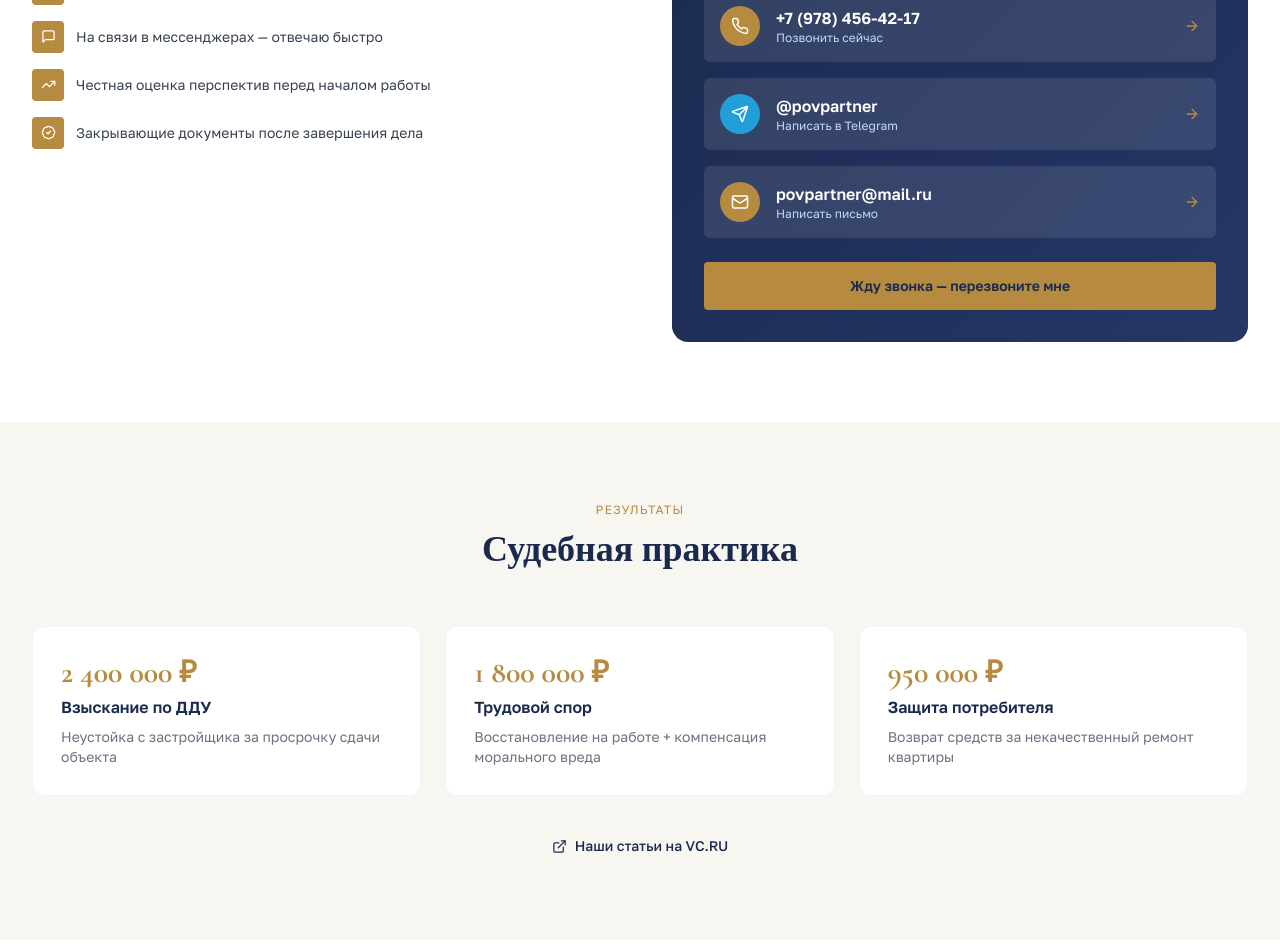
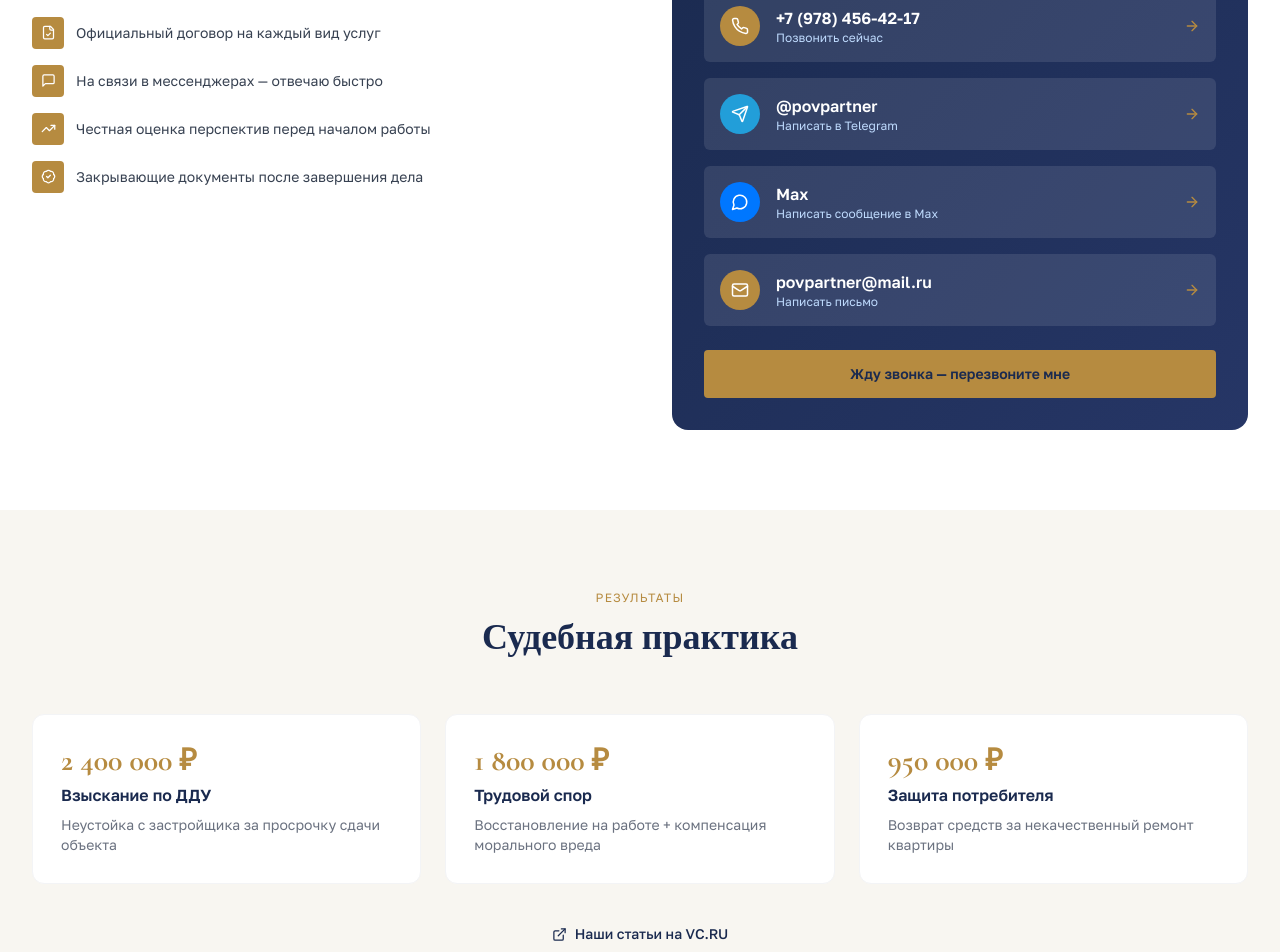
Before and after one commit to pr-poehali-dev/law-services-landing, a React (Vite) app: page / in a window 1280 px wide. Shown: the part 2973-3925 px from the top of the page. Built offline with nearby package versions, Linux system fonts and the light colour scheme.

Commit message:
Add MAX messaging option

```diff
--- a/src/components/lawyer/AboutCasesReviewsContact.tsx
+++ b/src/components/lawyer/AboutCasesReviewsContact.tsx
@@ -94,6 +94,17 @@ export default function AboutCasesReviewsContact({ onCallbackOpen }: AboutCasesR
                   <div>
                     <div className="text-white font-golos font-semibold">@povpartner</div>
                     <div className="text-blue-200 text-xs font-golos">Написать в Telegram</div>
+                  </div>
+                  <Icon name="ArrowRight" size={16} color="#B68B40" className="ml-auto" />
+                </a>
+
+                <a href="https://max.ru/+79784564217" target="_blank" rel="noopener noreferrer" className="flex items-center gap-4 p-4 rounded-lg bg-white/10 hover:bg-white/20 transition-colors">
+                  <div className="w-10 h-10 rounded-full flex items-center justify-center" style={{ backgroundColor: "#0077FF" }}>
+                    <Icon name="MessageCircle" size={18} color="white" />
+                  </div>
+                  <div>
+                    <div className="text-white font-golos font-semibold">Max</div>
+                    <div className="text-blue-200 text-xs font-golos">Написать сообщение в Max</div>
                   </div>
                   <Icon name="ArrowRight" size={16} color="#B68B40" className="ml-auto" />
                 </a>
```
